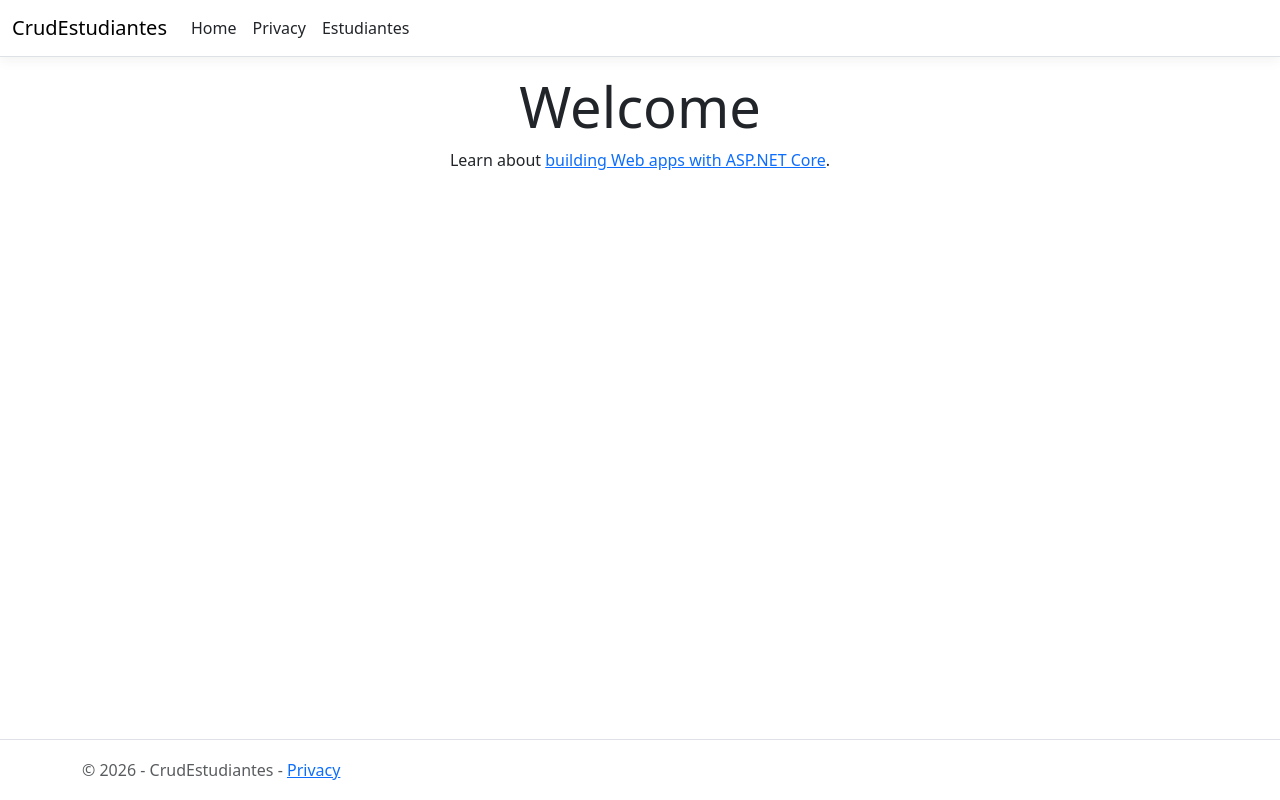
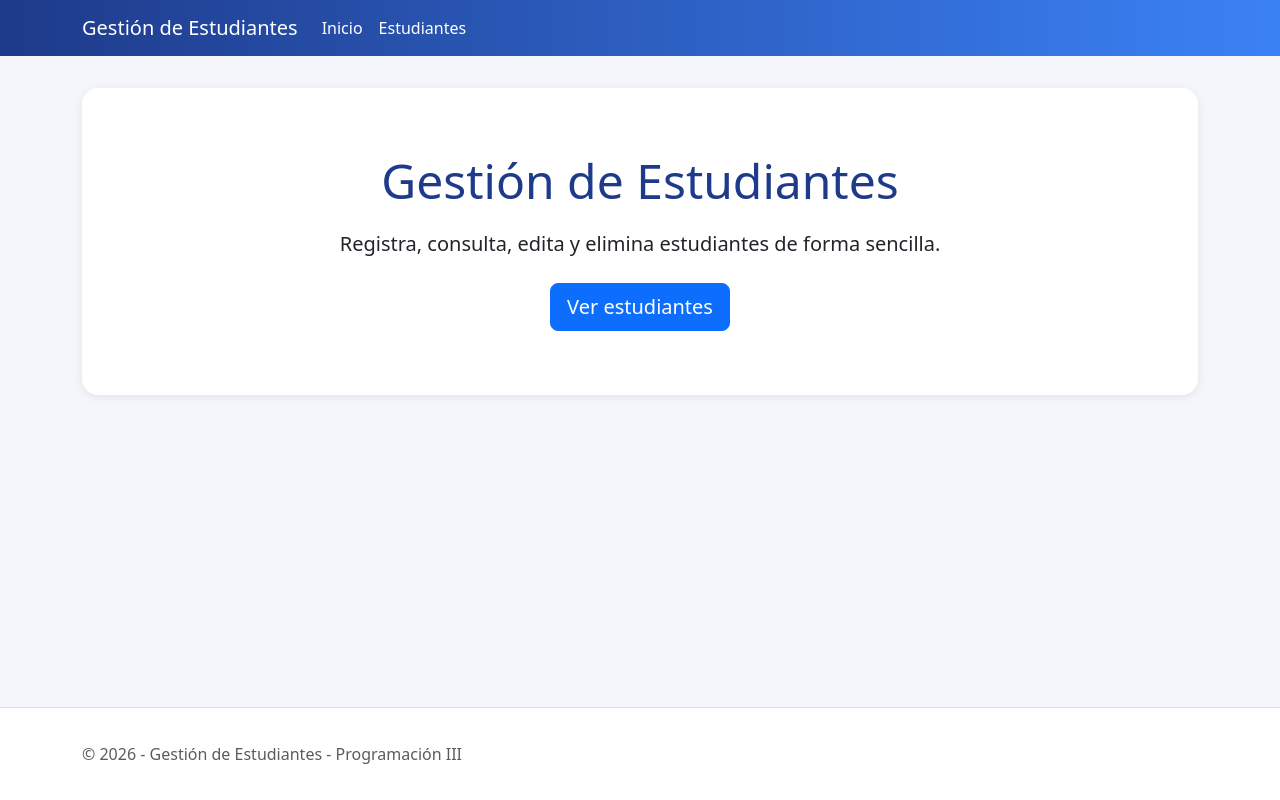
Before and after one commit to lizhttps/crud-estudiantes-gitflow, an ASP.NET Core app: page / in a window 1280 px wide. Run offline with ASP.NET Core 8, Linux system fonts and the light colour scheme; style sheets or scripts are compiled from the project's sources; the project's own start-up code is not run, and a stand-in starts its controllers and pages.

Commit message:
style: mejora de apariencia y pagina de inicio

```diff
--- a/Views/Home/Index.cshtml
+++ b/Views/Home/Index.cshtml
@@ -1,8 +1,13 @@
 @{
-    ViewData["Title"] = "Home Page";
+    ViewData["Title"] = "Inicio";
 }
 
-<div class="text-center">
-    <h1 class="display-4">Welcome</h1>
-    <p>Learn about <a href="https://learn.microsoft.com/aspnet/core">building Web apps with ASP.NET Core</a>.</p>
+<div class="hero text-center">
+    <h1 class="display-5">Gestión de Estudiantes</h1>
+    <p class="lead mb-4">
+        Registra, consulta, edita y elimina estudiantes de forma sencilla.
+    </p>
+    <a asp-controller="Estudiantes" asp-action="Index" class="btn btn-primary btn-lg">
+        Ver estudiantes
+    </a>
 </div>
--- a/Views/Shared/_Layout.cshtml
+++ b/Views/Shared/_Layout.cshtml
@@ -1,9 +1,9 @@
 <!DOCTYPE html>
-<html lang="en">
+<html lang="es">
 <head>
     <meta charset="utf-8" />
     <meta name="viewport" content="width=device-width, initial-scale=1.0" />
-    <title>@ViewData["Title"] - CrudEstudiantes</title>
+    <title>@ViewData["Title"] - Gestión de Estudiantes</title>
     <script type="importmap"></script>
     <link rel="stylesheet" href="~/lib/bootstrap/dist/css/bootstrap.min.css" />
     <link rel="stylesheet" href="~/css/site.css" asp-append-version="true" />
@@ -11,9 +11,9 @@
 </head>
 <body>
     <header>
-        <nav class="navbar navbar-expand-sm navbar-toggleable-sm navbar-light bg-white border-bottom box-shadow mb-3">
-            <div class="container-fluid">
-                <a class="navbar-brand" asp-area="" asp-controller="Home" asp-action="Index">CrudEstudiantes</a>
+        <nav class="navbar navbar-expand-sm navbar-toggleable-sm navbar-dark mb-4">
+            <div class="container">
+                <a class="navbar-brand" asp-area="" asp-controller="Home" asp-action="Index">Gestión de Estudiantes</a>
                 <button class="navbar-toggler" type="button" data-bs-toggle="collapse" data-bs-target=".navbar-collapse" aria-controls="navbarSupportedContent"
                         aria-expanded="false" aria-label="Toggle navigation">
                     <span class="navbar-toggler-icon"></span>
@@ -21,13 +21,10 @@
                 <div class="navbar-collapse collapse d-sm-inline-flex justify-content-between">
                     <ul class="navbar-nav flex-grow-1">
                         <li class="nav-item">
-                            <a class="nav-link text-dark" asp-area="" asp-controller="Home" asp-action="Index">Home</a>
+                            <a class="nav-link" asp-area="" asp-controller="Home" asp-action="Index">Inicio</a>
                         </li>
                         <li class="nav-item">
-                            <a class="nav-link text-dark" asp-area="" asp-controller="Home" asp-action="Privacy">Privacy</a>
-                        </li>
-                        <li class="nav-item">
-                            <a class="nav-link text-dark" asp-area="" asp-controller="Estudiantes" asp-action="Index">Estudiantes</a>
+                            <a class="nav-link" asp-area="" asp-controller="Estudiantes" asp-action="Index">Estudiantes</a>
                         </li>
                     </ul>
                 </div>
@@ -42,7 +39,7 @@
 
     <footer class="border-top footer text-muted">
         <div class="container">
-            &copy; 2026 - CrudEstudiantes - <a asp-area="" asp-controller="Home" asp-action="Privacy">Privacy</a>
+            &copy; 2026 - Gestión de Estudiantes - Programación III
         </div>
     </footer>
     <script src="~/lib/jquery/dist/jquery.min.js"></script>
--- a/wwwroot/css/site.css
+++ b/wwwroot/css/site.css
@@ -29,3 +29,74 @@ body {
 .form-floating > .form-control-plaintext:focus::placeholder, .form-floating > .form-control:focus::placeholder {
   text-align: start;
 }
+
+/* ===== Estilos personalizados ===== */
+body {
+  background-color: #f4f6fb;
+}
+
+/* Barra de navegación */
+.navbar {
+  background: linear-gradient(90deg, #1e3a8a, #3b82f6);
+}
+
+.navbar .navbar-brand,
+.navbar .nav-link {
+  color: #ffffff;
+}
+
+.navbar .nav-link:hover {
+  color: #dbeafe;
+}
+
+/* Títulos */
+h1 {
+  color: #1e3a8a;
+  font-weight: 700;
+  margin-bottom: 1.2rem;
+}
+
+/* Tabla */
+.table {
+  background-color: #ffffff;
+  border-radius: 10px;
+  overflow: hidden;
+  box-shadow: 0 2px 8px rgba(0, 0, 0, 0.08);
+}
+
+.table thead.table-dark th {
+  background-color: #1e3a8a;
+  border: none;
+}
+
+/* Botones */
+.btn {
+  border-radius: 8px;
+}
+
+/* Tarjetas (detalles y eliminar) */
+.card {
+  border: none;
+  border-radius: 12px;
+  box-shadow: 0 2px 10px rgba(0, 0, 0, 0.1);
+}
+
+/* Formularios */
+.form-control {
+  border-radius: 8px;
+}
+
+/* Página de inicio */
+.hero {
+  background: #ffffff;
+  border-radius: 16px;
+  padding: 4rem 2rem;
+  margin-top: 2rem;
+  box-shadow: 0 2px 10px rgba(0, 0, 0, 0.08);
+}
+
+/* Footer */
+.footer {
+  background-color: #ffffff;
+  padding: 1rem 0;
+}
```
